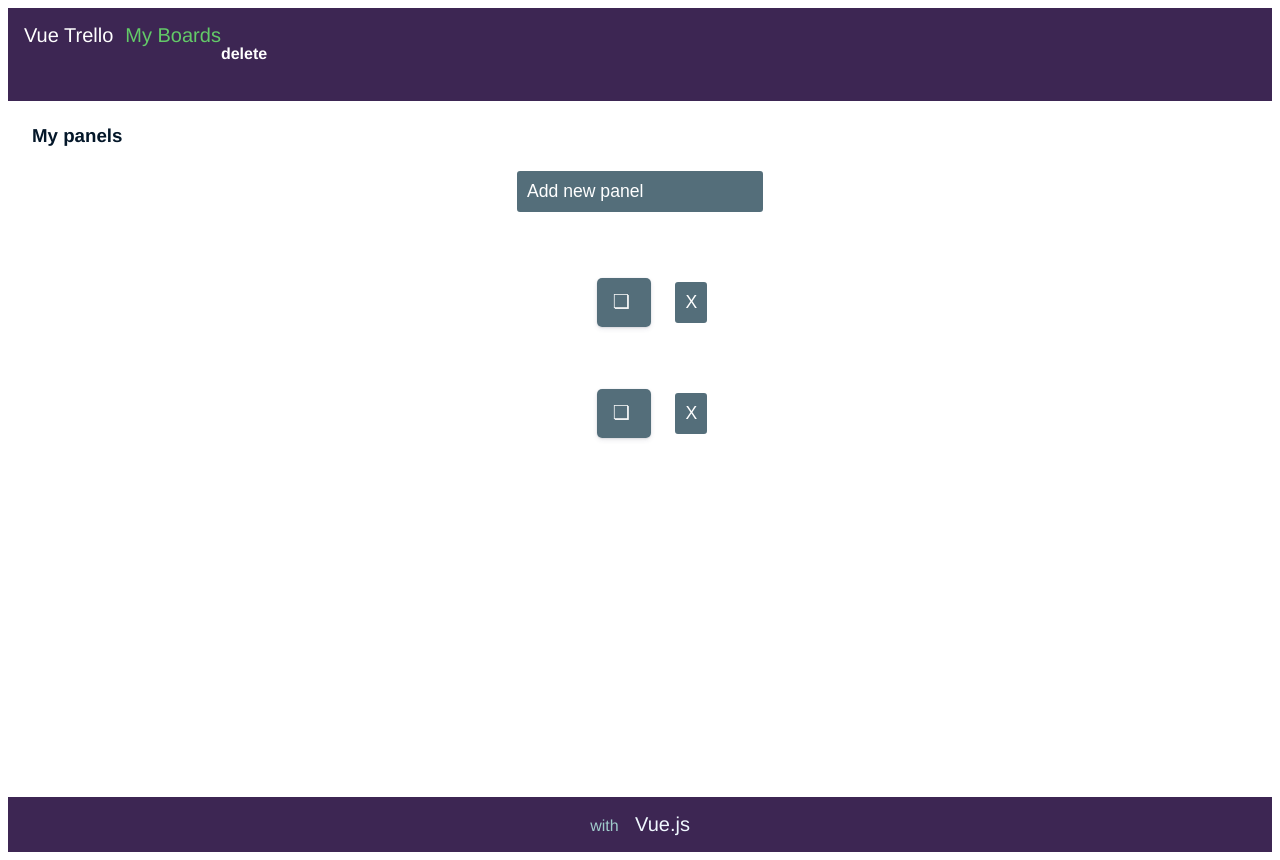
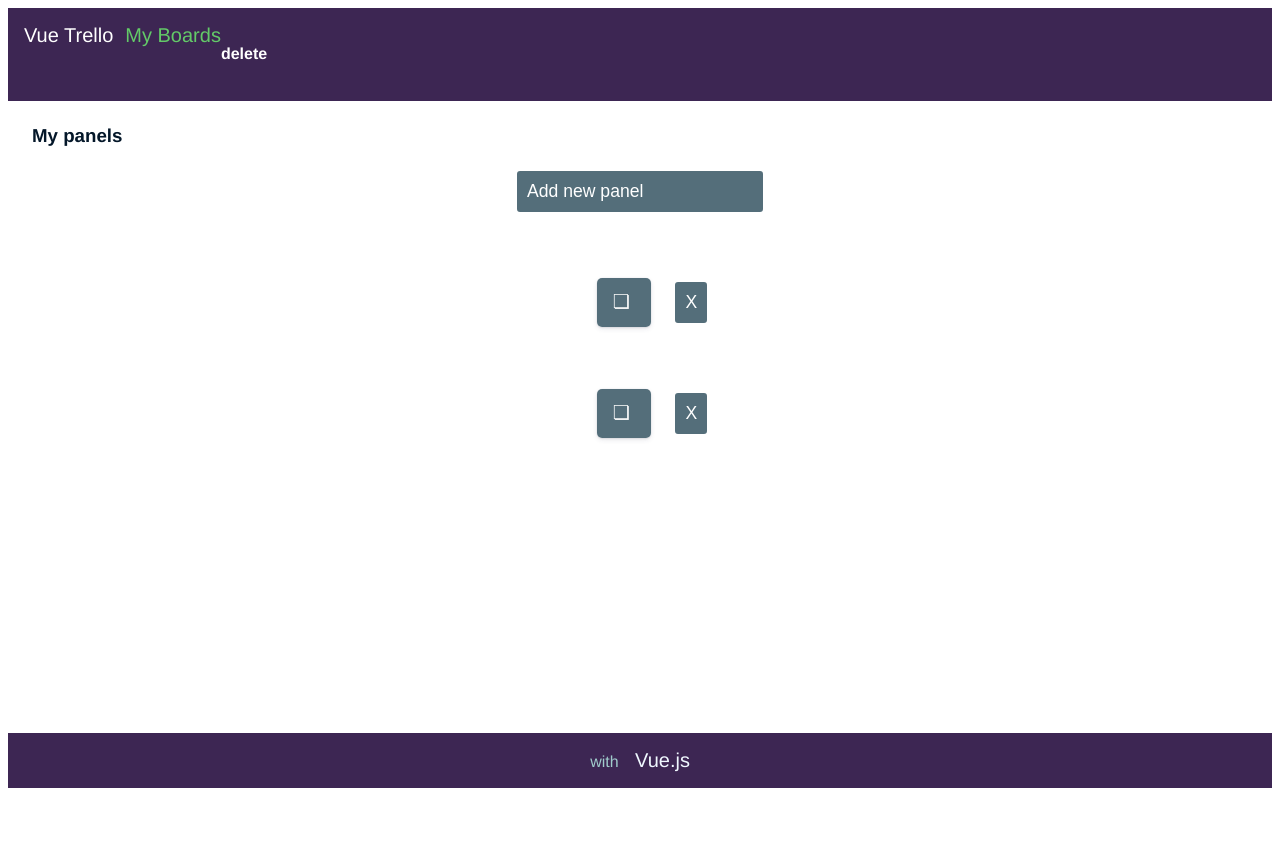
Before and after one commit to JSSatorres/Trello-App-Vue, a Vue app: page / in a window 1280 px wide. After the commit the page ends 800 px from the top, so only its background shows below. Built offline with nearby package versions, Linux system fonts and the light colour scheme; data requests are answered from the project's data file.

Commit message:
fix (Home) style

```diff
--- a/src/views/Home.vue
+++ b/src/views/Home.vue
@@ -56,7 +56,7 @@ export default {
 </script>
 <style scoped>
 .containerHome {
-  height: 84vh;
+  height: 76vh;
 }
 h3 {
   text-align: left;
```
